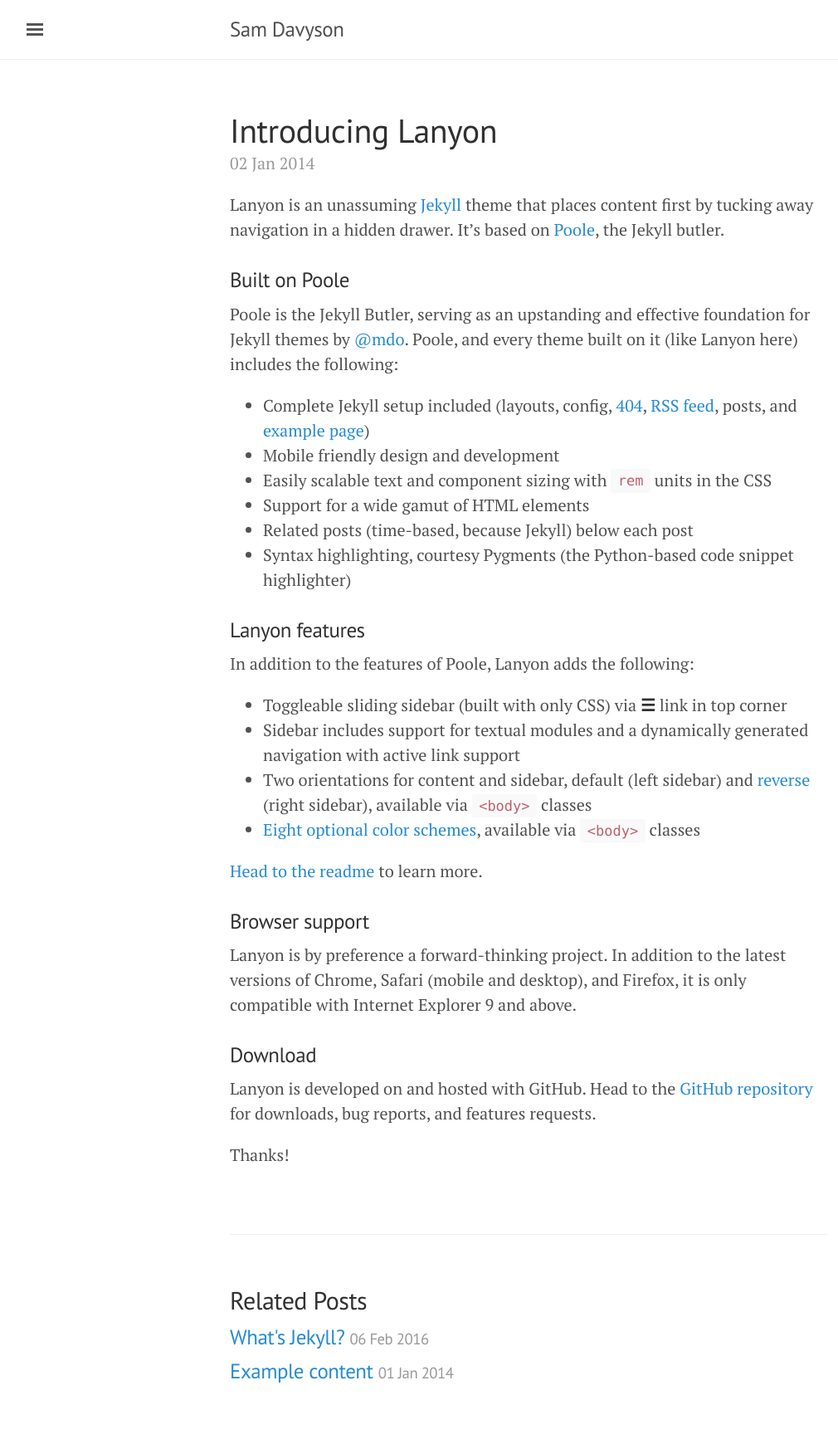
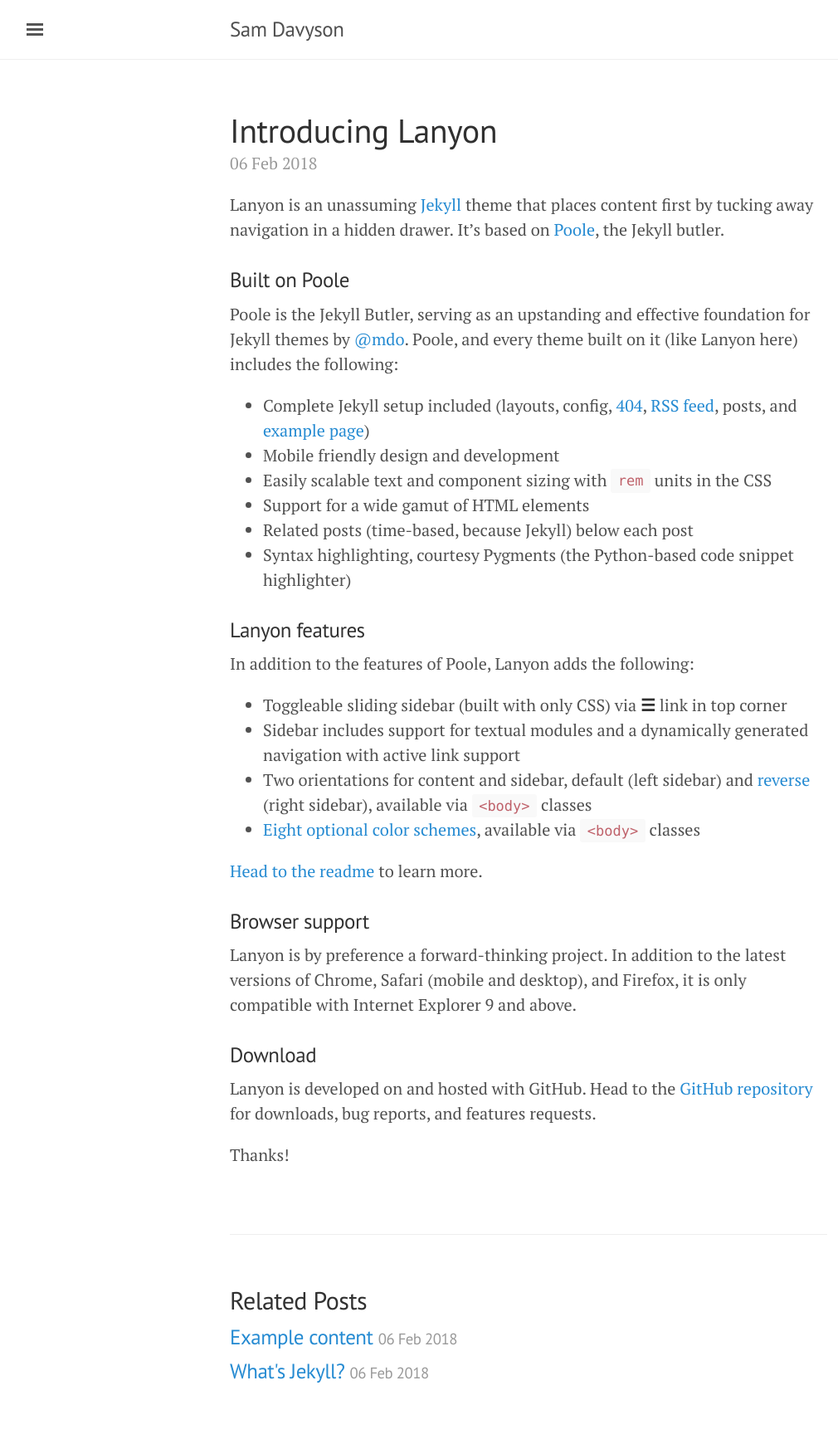
Before and after one commit to webriddle/davyson.com, a Jekyll site: the page built from _posts/2014-01-02-introducing-lanyon.md, in a window 1280 px wide. Shown: the whole page at 83% size, without its empty margins (3-1013 px from the left). Built offline with Jekyll 4.4.1, drawn with Linux system fonts in a browser that asks for light colours.

Commit message:
move posts to future

```diff
--- a/_posts/2013-12-31-whats-jekyll.md
+++ b/_posts/2013-12-31-whats-jekyll.md
@@ -1,7 +1,7 @@
 ---
 layout: post
 title: What's Jekyll?
-date: 2016-02-06 19:32:10
+date: 2018-02-06 19:32:10
 ---
 
 [Jekyll](http://jekyllrb.com) is a static site generator, an open-source tool for creating simple yet powerful websites of all shapes and sizes. From [the project's readme](https://github.com/mojombo/jekyll/blob/master/README.markdown):
--- a/_posts/2014-01-01-example-content.md
+++ b/_posts/2014-01-01-example-content.md
@@ -1,6 +1,8 @@
 ---
 layout: post
 title: Example content
+date: 2018-02-06 19:32:10
+
 ---
 
 
--- a/_posts/2014-01-02-introducing-lanyon.md
+++ b/_posts/2014-01-02-introducing-lanyon.md
@@ -1,6 +1,7 @@
 ---
 layout: post
 title: Introducing Lanyon
+date: 2018-02-06 19:32:10
 ---
 
 Lanyon is an unassuming [Jekyll](http://jekyllrb.com) theme that places content first by tucking away navigation in a hidden drawer. It's based on [Poole](http://getpoole.com), the Jekyll butler.
```
